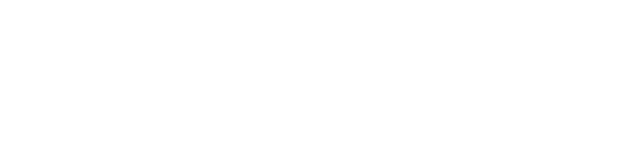
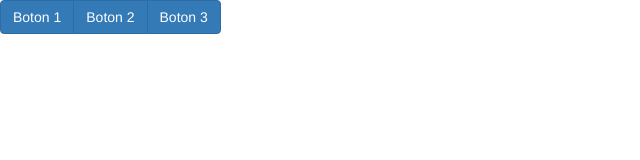
Before and after one commit to gutierrezArmando/prac06, a plain HTML site: page index.html in a window 1280 px wide. Shown: the whole page, without its empty margins (0-640 px from the left). Drawn offline with Linux system fonts and the light colour scheme.

Commit message:
carca template externo

```diff
--- a/index.html
+++ b/index.html
@@ -8,7 +8,7 @@
     <link rel="stylesheet" href="plugins\bootstrap-3.3.7-dist\css\bootstrap.min.css">
 </head>
 <body>
-    <!-- <div id="miTemplate"></div> -->
+    <div id="miTemplate"></div>
     <script src="plugins\jquery\jquery-3.3.1.js"></script>
     <script src="plugins\bootstrap-3.3.7-dist\js\bootstrap.min.js"></script>
     <script src="scripts\miScript.js"></script>
```
